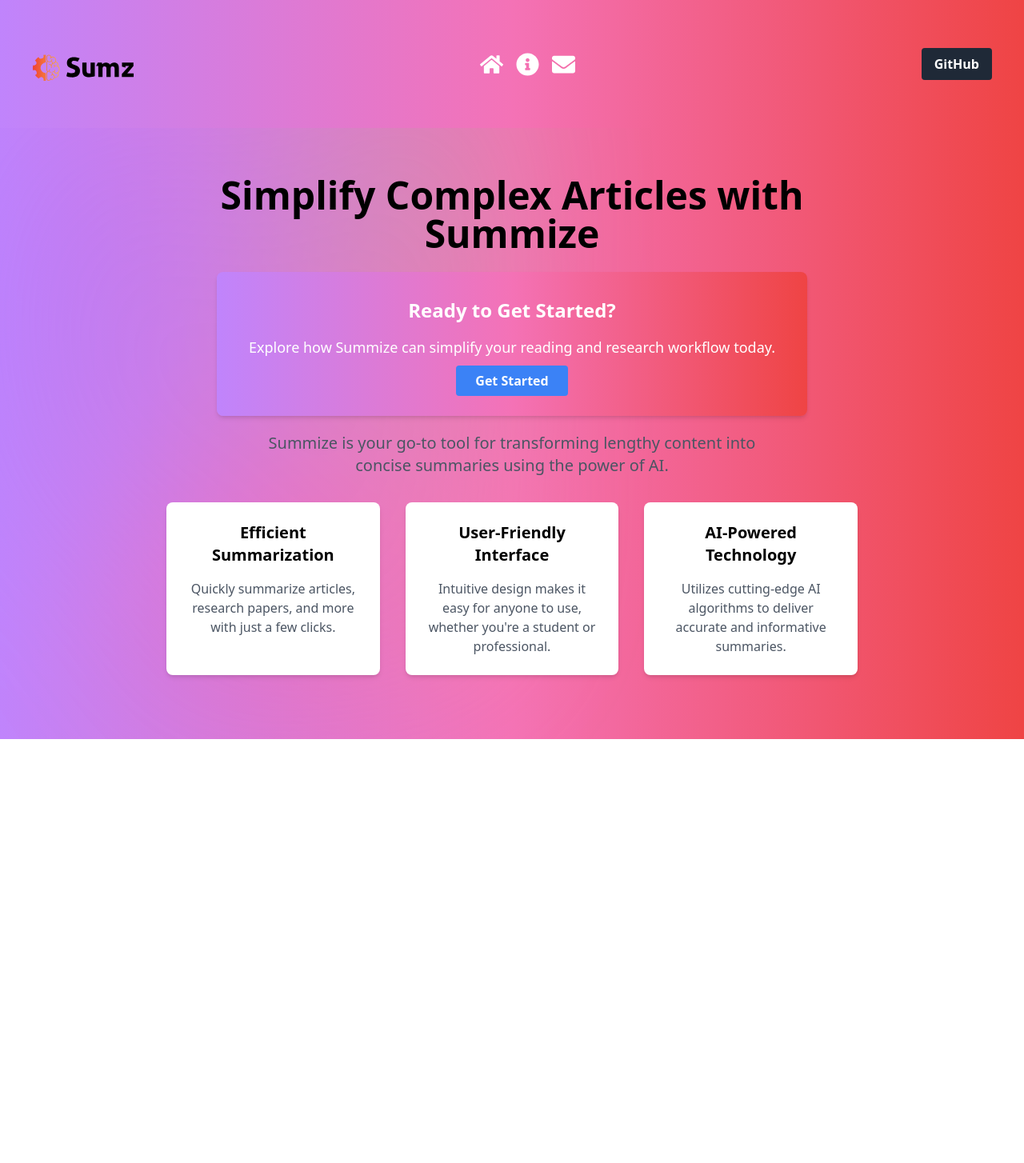
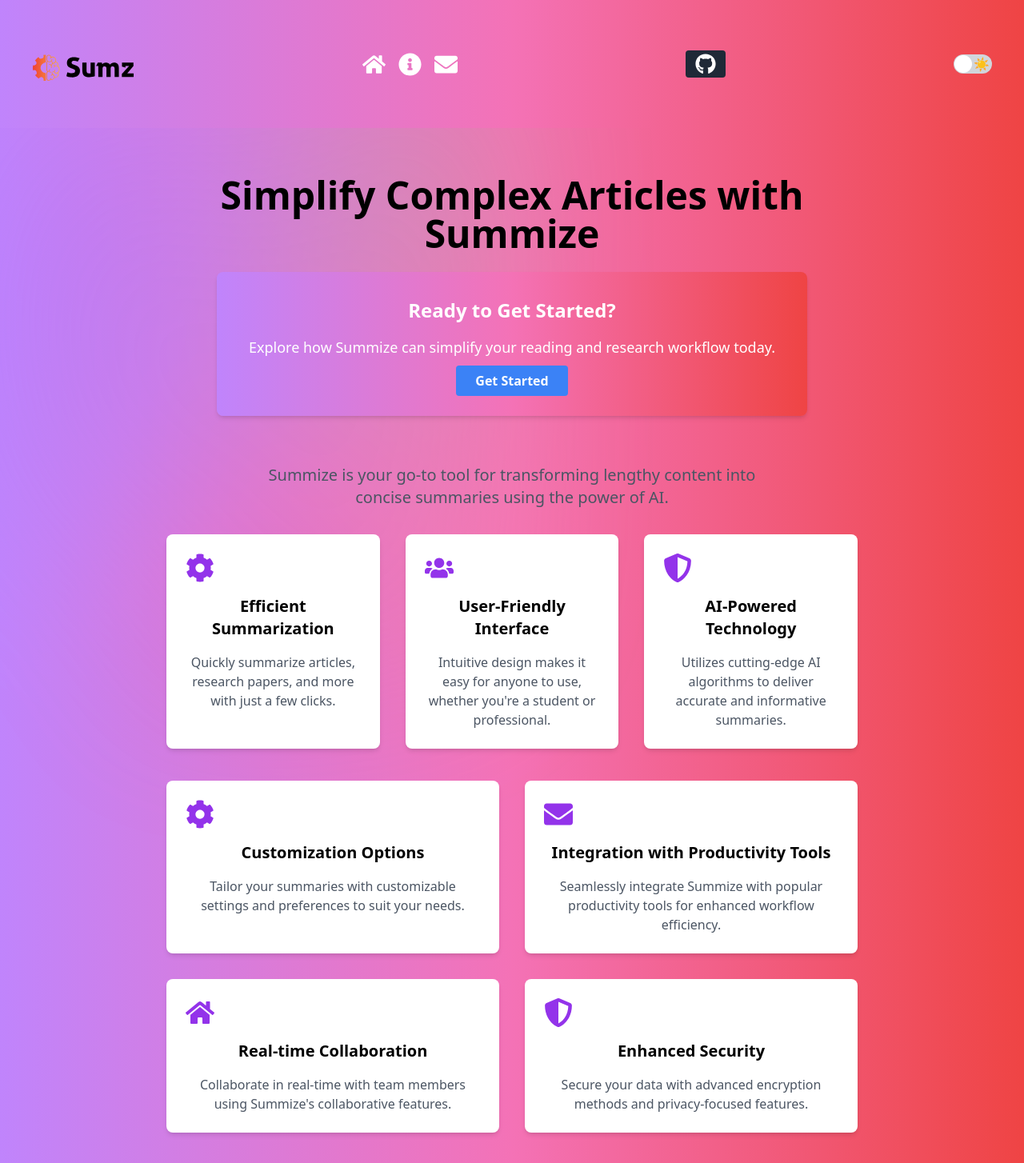
Before and after one commit to Krishna100604/SummarizeX, a React (Vite) app: page / in a window 1280 px wide. Shown: the top 1454 px of the page at 80% size. Before the commit the page ends 924 px from the top, so only its background shows below. Built offline with nearby package versions, Linux system fonts and the light colour scheme; a web font is replaced by a local one.

Commit message:
dark mode

```diff
--- a/package.json
+++ b/package.json
@@ -16,7 +16,8 @@
     "react-dom": "^18.3.1",
     "react-icons": "^5.2.1",
     "react-redux": "^9.1.2",
-    "react-router-dom": "^6.24.1"
+    "react-router-dom": "^6.24.1",
+    "react-switch": "^7.0.0"
   },
   "devDependencies": {
     "@types/react": "^18.3.3",
--- a/src/App.jsx
+++ b/src/App.jsx
@@ -1,3 +1,4 @@
+// App.jsx
 import React from 'react';
 import { BrowserRouter as Router, Route, Routes } from 'react-router-dom';
 import About from './Pages/About';
@@ -5,10 +6,12 @@ import Contact from './Pages/Contact';
 import Explore from './components/Explore';
 import Home from './Pages/Home';
 import Navbar from './Navbar';
+import { ThemeProvider } from './ThemeProvider';
 import './App.css';
 
 const App = () => {
   return (
+    <ThemeProvider>
       <Router>
         <div className="flex flex-col min-h-screen">
           {/* Include the Navbar component */}
@@ -28,6 +31,7 @@ const App = () => {
           </main>
         </div>
       </Router>
+    </ThemeProvider>
   );
 }
 
--- a/src/Navbar.jsx
+++ b/src/Navbar.jsx
@@ -1,12 +1,16 @@
 import React from 'react';
 import { motion } from 'framer-motion';
-import { FaInfoCircle, FaEnvelope, FaHome } from 'react-icons/fa';
+import { FaInfoCircle, FaEnvelope, FaHome, FaGithub } from 'react-icons/fa'; // Import FaGithub for GitHub icon
 import { Link } from 'react-router-dom';
+import Switch from 'react-switch'; // Import Switch component
+import { useTheme } from './ThemeProvider';
 import { logo } from './assets';
 
 const Navbar = () => {
+  const { darkMode, toggleDarkMode } = useTheme();
+
   return (
-    <nav className="bg-gradient-to-r from-purple-400 via-pink-400 to-red-500 py-4 px-6 md:px-10 z-10 relative">
+    <nav className={`py-4 px-6 md:px-10 z-10 relative ${darkMode ? 'bg-gray-900 text-white' : 'bg-gradient-to-r from-purple-400 via-pink-400 to-red-500'}`}>
       <div className="max-w-7xl mx-auto flex justify-between items-center">
         {/* Logo */}
         <div className="flex items-center">
@@ -20,7 +24,7 @@ const Navbar = () => {
               <motion.img
                 src={logo}
                 alt="sum_logo"
-                className="w-24 h-24 md:w-32 md:h-32 object-contain"
+                className={`w-24 h-24 md:w-32 md:h-32 object-contain ${darkMode ? 'filter invert' : ''}`}
                 whileHover={{ scale: 1.1 }}
               />
             </Link>
@@ -34,7 +38,7 @@ const Navbar = () => {
             whileTap={{ scale: 0.9 }}
             className="cursor-pointer"
           >
-            <Link to="/" className="text-white">
+            <Link to="/" className={`text-white ${darkMode ? 'text-gray-300' : ''}`}>
               <FaHome size={29} />
             </Link>
           </motion.div>
@@ -43,7 +47,7 @@ const Navbar = () => {
             whileTap={{ scale: 0.9 }}
             className="cursor-pointer"
           >
-            <Link to="/about" className="text-white">
+            <Link to="/about" className={`text-white ${darkMode ? 'text-gray-300' : ''}`}>
               <FaInfoCircle size={29} />
             </Link>
           </motion.div>
@@ -52,7 +56,7 @@ const Navbar = () => {
             whileTap={{ scale: 0.9 }}
             className="cursor-pointer"
           >
-            <Link to="/contact" className="text-white">
+            <Link to="/contact" className={`text-white ${darkMode ? 'text-gray-300' : ''}`}>
               <FaEnvelope size={29} />
             </Link>
           </motion.div>
@@ -61,13 +65,32 @@ const Navbar = () => {
         {/* GitHub Button */}
         <motion.button
           type="button"
-          onClick={() => window.open("https://github.com/Krishna100604/AI-Summarizer")}
-          className="bg-gray-800 hover:bg-gray-700 text-white font-bold py-2 px-4 rounded focus:outline-none"
+          onClick={() => window.open("https://github.com/Krishna100604/")}
+          className={`bg-gray-800 hover:bg-gray-700 text-white font-bold py-1 px-2 rounded focus:outline-none ${darkMode ? 'bg-gray-700 hover:bg-gray-600' : ''}`}
           whileHover={{ scale: 1.05 }}
           whileTap={{ scale: 0.95 }}
         >
-          GitHub
+          <FaGithub size={26} className="mr-1 ml-1" />
         </motion.button>
+
+        {/* Dark Mode Toggle */}
+        <motion.div
+          whileHover={{ scale: 1.1 }}
+          whileTap={{ scale: 0.9 }}
+          className="cursor-pointer"
+        >
+          <Switch
+            checked={darkMode}
+            onChange={toggleDarkMode}
+            onColor="#2E2E2E"
+            offColor="#D1D5DB"
+            checkedIcon={<div className="flex justify-center items-center h-full text-white">🌙</div>}
+            uncheckedIcon={<div className="flex justify-center items-center h-full text-yellow-400">☀️</div>}
+            height={24}
+            width={48}
+            className="react-switch"
+          />
+        </motion.div>
       </div>
     </nav>
   );
--- a/src/Pages/Home.jsx
+++ b/src/Pages/Home.jsx
@@ -1,14 +1,13 @@
 import React from 'react';
 import { motion } from 'framer-motion';
-import { FaInfoCircle, FaEnvelope, FaHome } from 'react-icons/fa';
+import { FaInfoCircle, FaEnvelope, FaHome, FaCog, FaUsers, FaShieldAlt, FaReact } from 'react-icons/fa';
+import { SiTailwindcss ,SiRapid} from 'react-icons/si';
+
 import { Link } from 'react-router-dom';
-import { logo } from '../assets';
 
 const Home = () => {
   return (
     <header className="w-full flex flex-col items-center justify-center">
-
-
       {/* Main Content */}
       <div className="flex flex-col items-center justify-center text-center max-w-4xl px-4">
         {/* Main Heading */}
@@ -20,8 +19,10 @@ const Home = () => {
         >
           Simplify Complex Articles with Summize
         </motion.h1>
+
+        {/* Call to Action Section */}
         <motion.div
-          className="cta-section bg-gradient-to-r from-purple-400 via-pink-400 to-red-500 py-8 px-10 rounded-lg shadow-md text-center text-white"
+          className="cta-section bg-gradient-to-r from-purple-400 via-pink-400 to-red-500 py-8 px-10 rounded-lg shadow-md text-center text-white mb-10"
           whileHover={{ scale: 1.05 }}
         >
           <h2 className="text-2xl font-extrabold mb-4">Ready to Get Started?</h2>
@@ -33,6 +34,7 @@ const Home = () => {
             Get Started
           </Link>
         </motion.div>
+
         {/* Description */}
         <motion.p
           className="desc text-lg md:text-xl text-gray-600 mb-8"
@@ -50,6 +52,7 @@ const Home = () => {
             className="feature-card p-6 rounded-lg shadow-md bg-white"
             whileHover={{ scale: 1.05 }}
           >
+            <FaCog size={36} className="text-purple-600 mb-4" />
             <h3 className="text-xl font-bold mb-4">Efficient Summarization</h3>
             <p className="text-gray-600">Quickly summarize articles, research papers, and more with just a few clicks.</p>
           </motion.div>
@@ -59,6 +62,7 @@ const Home = () => {
             className="feature-card p-6 rounded-lg shadow-md bg-white"
             whileHover={{ scale: 1.05 }}
           >
+            <FaUsers size={36} className="text-purple-600 mb-4" />
             <h3 className="text-xl font-bold mb-4">User-Friendly Interface</h3>
             <p className="text-gray-600">Intuitive design makes it easy for anyone to use, whether you're a student or professional.</p>
           </motion.div>
@@ -68,13 +72,62 @@ const Home = () => {
             className="feature-card p-6 rounded-lg shadow-md bg-white"
             whileHover={{ scale: 1.05 }}
           >
+            <FaShieldAlt size={36} className="text-purple-600 mb-4" />
             <h3 className="text-xl font-bold mb-4">AI-Powered Technology</h3>
             <p className="text-gray-600">Utilizes cutting-edge AI algorithms to deliver accurate and informative summaries.</p>
           </motion.div>
         </div>
 
-        {/* Call to Action */}
+        {/* Additional Sections */}
+        <div className="grid grid-cols-1 md:grid-cols-2 gap-8 mb-10">
+          {/* Section 1 */}
+          <motion.div
+            className="section-card p-6 rounded-lg shadow-md bg-white"
+            whileHover={{ scale: 1.05 }}
+          >
+            <FaCog size={36} className="text-purple-600 mb-4" />
+            <h3 className="text-xl font-bold mb-4">Customization Options</h3>
+            <p className="text-gray-600">Tailor your summaries with customizable settings and preferences to suit your needs.</p>
+          </motion.div>
 
+          {/* Section 2 */}
+          <motion.div
+            className="section-card p-6 rounded-lg shadow-md bg-white"
+            whileHover={{ scale: 1.05 }}
+          >
+            <FaEnvelope size={36} className="text-purple-600 mb-4" />
+            <h3 className="text-xl font-bold mb-4">Integration with Productivity Tools</h3>
+            <p className="text-gray-600">Seamlessly integrate Summize with popular productivity tools for enhanced workflow efficiency.</p>
+          </motion.div>
+
+          {/* Section 3 */}
+          <motion.div
+            className="section-card p-6 rounded-lg shadow-md bg-white"
+            whileHover={{ scale: 1.05 }}
+          >
+            <FaHome size={36} className="text-purple-600 mb-4" />
+            <h3 className="text-xl font-bold mb-4">Real-time Collaboration</h3>
+            <p className="text-gray-600">Collaborate in real-time with team members using Summize's collaborative features.</p>
+          </motion.div>
+
+          {/* Section 4 */}
+          <motion.div
+            className="section-card p-6 rounded-lg shadow-md bg-white"
+            whileHover={{ scale: 1.05 }}
+          >
+            <FaShieldAlt size={36} className="text-purple-600 mb-4" />
+            <h3 className="text-xl font-bold mb-4">Enhanced Security</h3>
+            <p className="text-gray-600">Secure your data with advanced encryption methods and privacy-focused features.</p>
+          </motion.div>
+        </div>
+
+        {/* Technologies Used */}
+        <div className="flex items-center justify-center space-x-4 mb-8">
+          <span className="text-gray-500 text-sm">Built with:</span>
+          <FaReact size={24} className="text-blue-600" title="React" />
+          <SiTailwindcss size={24} className="text-indigo-500" title="Tailwind CSS" />
+          <SiRapid size={24} className="text-blue-600" title="RapidAPI" />
+        </div>
       </div>
     </header>
   );
--- /dev/null
+++ b/src/ThemeProvider.jsx
@@ -0,0 +1,34 @@
+// ThemeProvider.jsx
+import React, { createContext, useContext, useState, useEffect } from 'react';
+
+// Create a context for the theme
+const ThemeContext = createContext();
+
+export const ThemeProvider = ({ children }) => {
+  const [darkMode, setDarkMode] = useState(false);
+
+  // Function to toggle dark mode
+  const toggleDarkMode = () => {
+    setDarkMode((prevMode) => !prevMode);
+  };
+
+  // Effect to load dark mode preference from local storage on initial render
+  useEffect(() => {
+    const savedMode = localStorage.getItem('darkMode');
+    setDarkMode(savedMode === 'dark');
+  }, []);
+
+  // Update local storage with current dark mode setting
+  useEffect(() => {
+    localStorage.setItem('darkMode', darkMode ? 'dark' : 'light');
+  }, [darkMode]);
+
+  return (
+    <ThemeContext.Provider value={{ darkMode, toggleDarkMode }}>
+      {children}
+    </ThemeContext.Provider>
+  );
+};
+
+// Custom hook to consume the theme
+export const useTheme = () => useContext(ThemeContext);
```
Also changed, not shown: 1 other file (tests, documents, lock files or other folders). Lines whose indentation alone changed are shown as unchanged.
